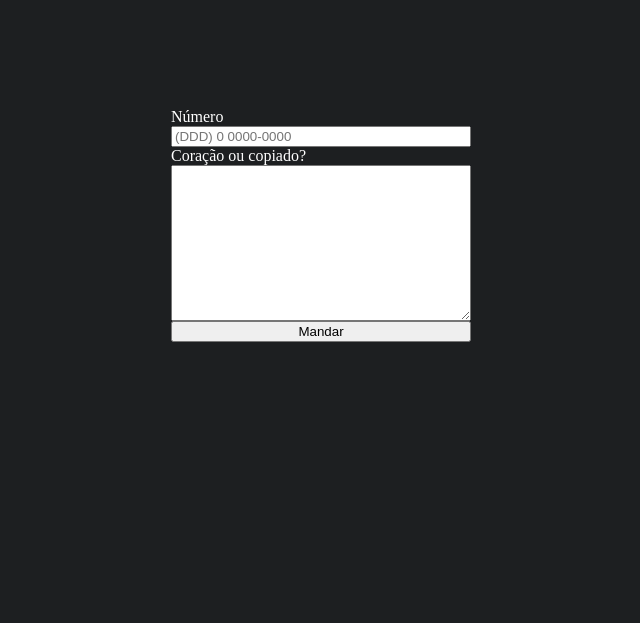
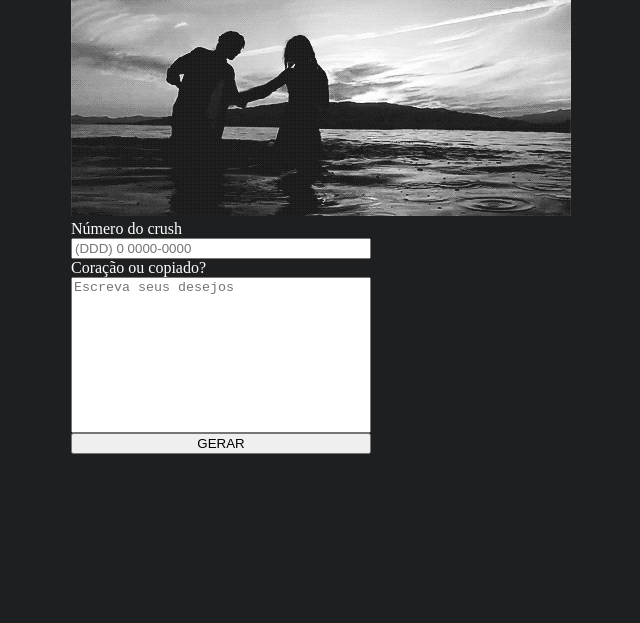
Before and after one commit to MisaelSantos/Friends-or-not, a plain HTML site: page index.html in a window 1280 px wide. Shown: the whole page, without its empty margins (319-959 px from the left). Drawn offline with Linux system fonts and the light colour scheme.

Commit message:
Update index.html

```diff
--- a/index.html
+++ b/index.html
@@ -11,15 +11,21 @@
 <body>
 
     <div class="Container">
-        <div class="divForm">
-            <form>
-                <label for="">Número</label>
-                <input type="" placeholder="(DDD) 0 0000-0000">
-                <label for="">Coração ou copiado?</label>
-                <textarea name="" id="" cols="30" rows="10"></textarea>
-                <button>Mandar</button>
-            </form>
+        <div class="divAlign">
+            <div class="divEmotion">
+                <img src="img/couple.gif" alt="">
+            </div>
+            <div class="divForm">
+                <form>
+                    <label for="">Número do crush</label>
+                    <input type="" placeholder="(DDD) 0 0000-0000">
+                    <label for="">Coração ou copiado?</label>
+                    <textarea style="resize: none" name="" id="" cols="30" rows="10" placeholder="Escreva seus desejos"></textarea>
+                    <button>GERAR</button>
+                </form>
+            </div>
         </div>
+    </div>
     </div>
     <!--https://www.convertte.com.br/gerador-link-whatsapp/*/-->
     <script src="script.js"></script>
```
